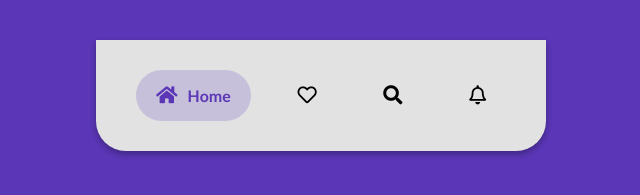
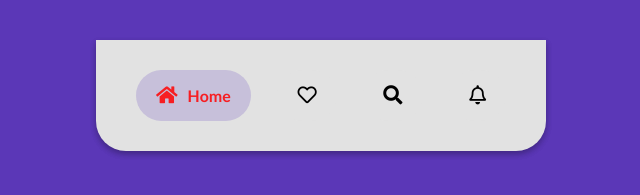
Before and after one commit to AmirAliEidivandi/Tab-Bar, a plain HTML site: page index.html in a window 1280 px wide. Shown: the part 305-500 px from the top of the page, 319-959 px from the left. Drawn offline with Linux system fonts and the light colour scheme.

Commit message:
add color
i have add color

```diff
--- a/style.css
+++ b/style.css
@@ -1,4 +1,4 @@
-@import url('https://fonts.googleapis.com/css2?family=Lato:wght@300;400;700&display=swap');
+@import url("https://fonts.googleapis.com/css2?family=Lato:wght@300;400;700&display=swap");
 
 * {
     box-sizing: border-box;
@@ -27,8 +27,7 @@ h1 {
     background-color: rgb(226, 226, 226);
     border-bottom-right-radius: 30px;
     border-bottom-left-radius: 30px;
-    box-shadow: 0 3px 6px rgba(0, 0, 0, 0.16),
-        0 3px 6px rgba(0, 0, 0, 0.16);
+    box-shadow: 0 3px 6px rgba(0, 0, 0, 0.16), 0 3px 6px rgba(0, 0, 0, 0.16);
     display: flex;
     justify-content: space-between;
     padding: 30px;
@@ -65,7 +64,7 @@ h1 {
 
 .tab.active.purple {
     background-color: rgba(91, 55, 183, 0.2);
-    color: rgba(91, 55, 183, 1);
+    color: rgba(255, 0, 0, 0.849);
 }
 
 .tab.active.pink {
```
